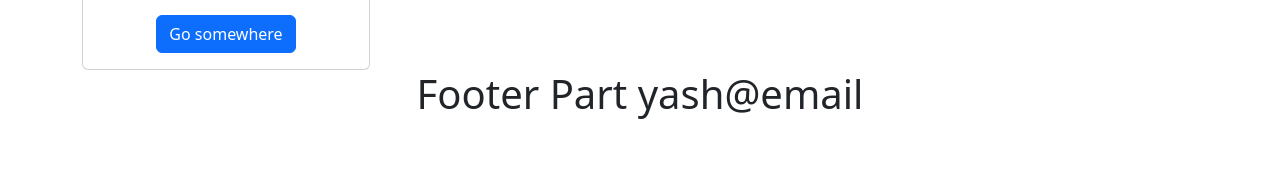
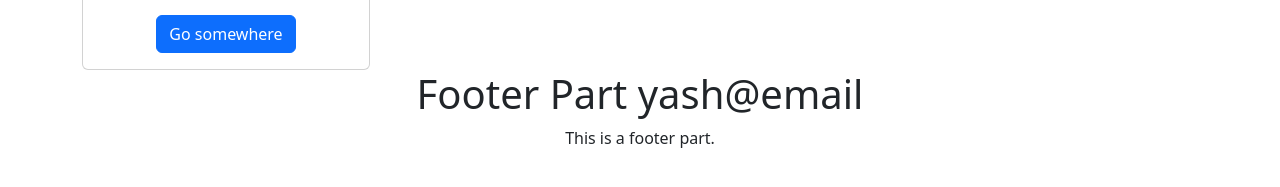
Before and after one commit to Yashjaxx/WsCubeTech-React, a React (Create React App) app: page / in a window 1280 px wide. Shown: the part 449-636 px from the top of the page. Built offline with nearby package versions, Linux system fonts and the light colour scheme.

Commit message:
add new changes

```diff
--- a/src/Footer.js
+++ b/src/Footer.js
@@ -3,6 +3,9 @@ import React from 'react'
 export default function Footer(props) {
   console.log(props.email)
   return (
-    <h1>Footer Part {props.email}</h1>
+    <div className='demo'>
+      <h1>Footer Part {props.email}</h1>
+      <p>This is a footer part.</p>
+    </div>
   )
 }
```
